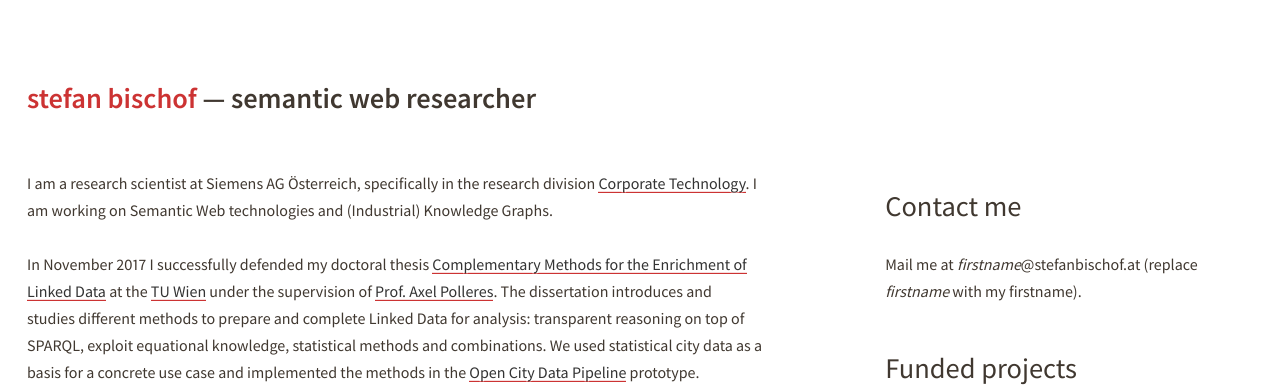
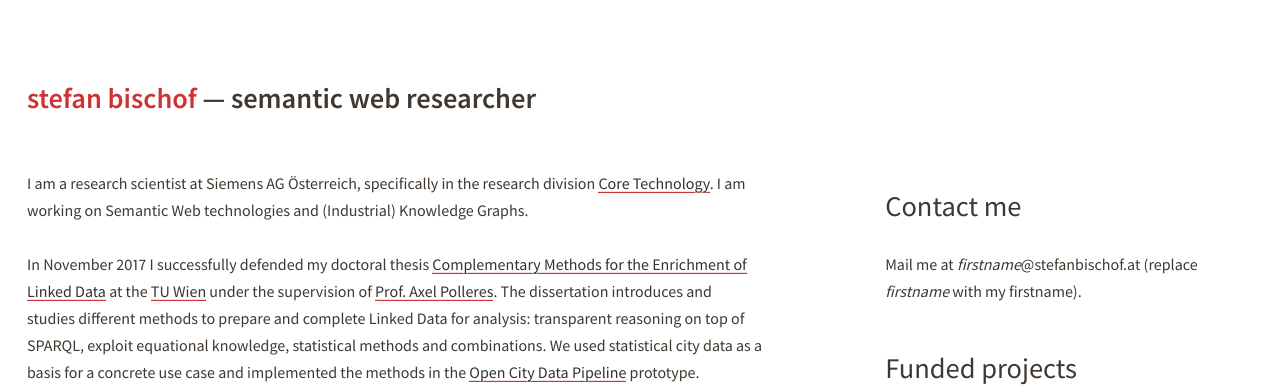
Before and after one commit to stefanbischof/stefanbischof.github.io, a Jekyll site: the page built from index.html, in a window 1280 px wide and 900 px high. Shown: the top 386 px of the window. Built offline with Jekyll 4.4.1, drawn with Linux system fonts in a browser that asks for light colours; a style sheet for code colours, icons or effects is not loaded.

Commit message:
Fix link

```diff
--- a/index.html
+++ b/index.html
@@ -6,7 +6,7 @@
 <div class="row">
        <div class="col8">
 
-<p>I am a research scientist at Siemens AG Österreich, specifically in the research division <a href="https://www.siemens.com/global/en/home/company/innovation/corporate-technology.html">Corporate Technology</a>. I am working on Semantic Web technologies and (Industrial) Knowledge Graphs. </p>
+<p>I am a research scientist at Siemens AG Österreich, specifically in the research division <a href="https://new.siemens.com/global/en/company/innovation/research-development.html">Core Technology</a>. I am working on Semantic Web technologies and (Industrial) Knowledge Graphs. </p>
 
 <p>In November 2017 I successfully defended my doctoral thesis <a href="#Bischof2017">Complementary Methods for the Enrichment of Linked Data</a> at the <a href="https://www.tuwien.at/">TU Wien</a> under the supervision of <a href="http://polleres.net/">Prof. Axel Polleres</a>. The dissertation introduces and studies different methods to prepare and complete Linked Data for analysis: transparent reasoning on top of SPARQL, exploit equational knowledge, statistical methods and combinations. We used statistical city data as a basis for a concrete use case and implemented the methods in the <a href="http://citydata.wu.ac.at/ocdp/">Open City Data Pipeline</a> prototype.
 </p>
```
